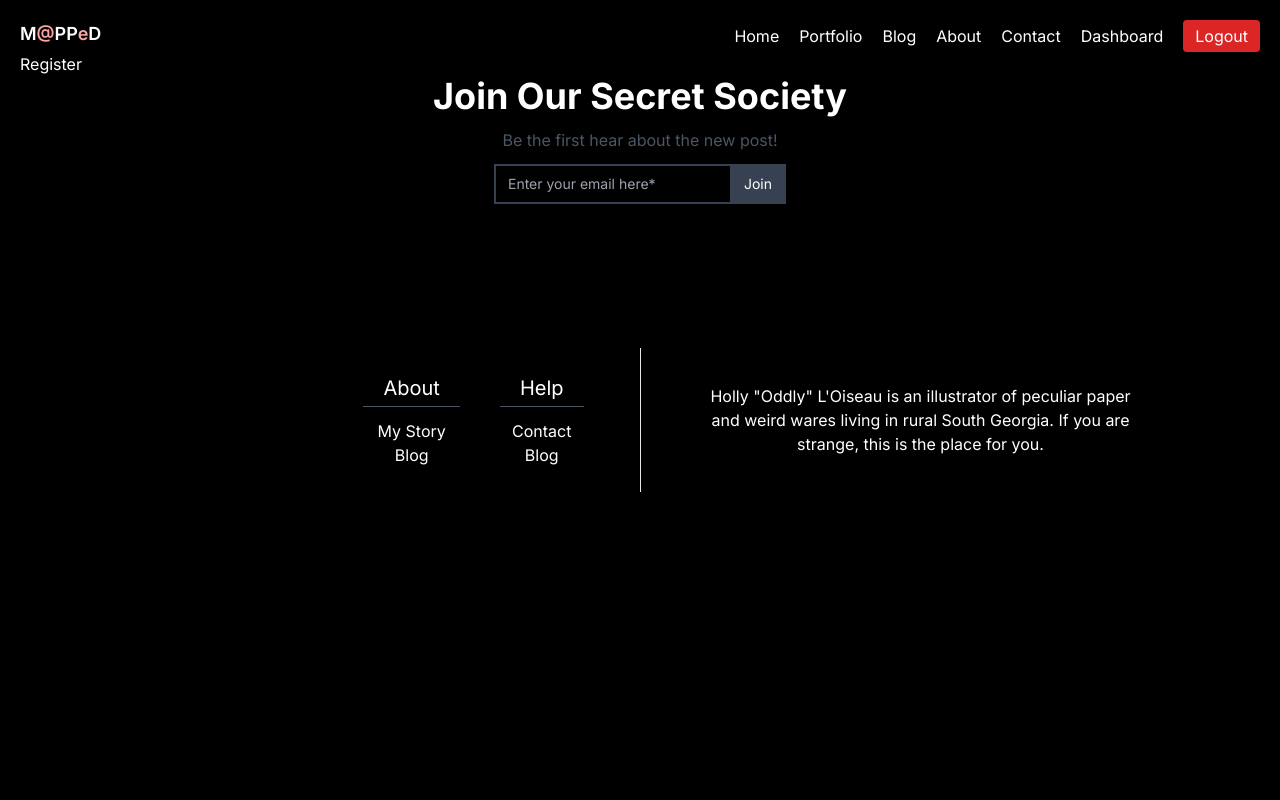
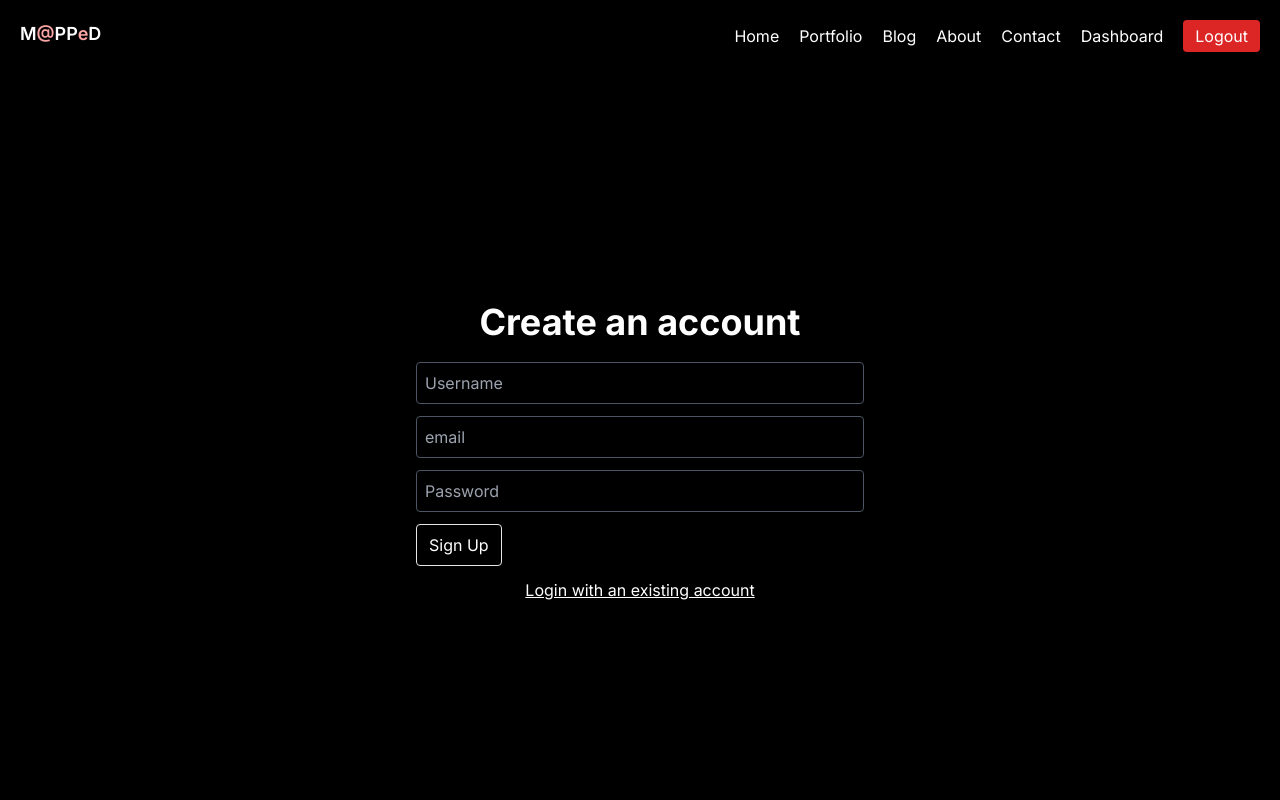
Before and after one commit to almahmud624/explore-nextjs, a Next.js app: page /dashboard/register in a window 1280 px wide. Shown: the top 800 px of the page. Built offline with nearby package versions, Linux system fonts and the light colour scheme.

Commit message:
added google login and email password register

```diff
--- a/package.json
+++ b/package.json
@@ -13,6 +13,7 @@
     "@types/react": "18.2.21",
     "@types/react-dom": "18.2.7",
     "autoprefixer": "10.4.15",
+    "bcryptjs": "^2.4.3",
     "eslint": "8.48.0",
     "eslint-config-next": "13.4.19",
     "mongoose": "6.12.0",
--- /dev/null
+++ b/src/AuthProvider/AuthProvider.tsx
@@ -0,0 +1,5 @@
+"use client";
+import { SessionProvider } from "next-auth/react";
+export default function AuthProvider({ children }: any) {
+  return <SessionProvider>{children}</SessionProvider>;
+}
--- /dev/null
+++ b/src/app/api/auth/[...nextauth]/route.tsx
@@ -0,0 +1,13 @@
+import NextAuth from "next-auth";
+import GoogleProvider from "next-auth/providers/google";
+
+const handler = NextAuth({
+  providers: [
+    GoogleProvider({
+      clientId: process.env.GOOGLE_CLIENT_ID,
+      clientSecret: process.env.GOOGLE_CLIENT_SECRET,
+    }),
+  ],
+});
+
+export { handler as GET, handler as POST };
--- /dev/null
+++ b/src/app/api/auth/register/route.tsx
@@ -0,0 +1,22 @@
+import connect from "@/utils/db";
+import bcrypt from "bcryptjs";
+import User from "@/models/User";
+import { NextResponse } from "next/server";
+export const POST = async (req) => {
+	const { name, email, password } = await req.json();
+
+	await connect();
+	const hashPassword = await bcrypt.hash(password, 5);
+	const newUser = new User({
+		name,
+		email,
+		password: hashPassword,
+	});
+
+	try {
+		await newUser.save();
+		return new NextResponse("User has been created", { status: 201 });
+	} catch (error) {
+		return new NextResponse(error.message, { status: 500 });
+	}
+};
--- a/src/app/dashboard/(auth)/login/page.tsx
+++ b/src/app/dashboard/(auth)/login/page.tsx
@@ -1,9 +1,14 @@
-import React from 'react'
+"use client";
+import React from "react";
+import { signIn } from "next-auth/react";
 
 const Login = () => {
   return (
-    <div>Login</div>
-  )
-}
+    <div>
+      <h1>Login</h1>
+      <button onClick={() => signIn("google")}>Sign in with Google</button>
+    </div>
+  );
+};
 
-export default Login
+export default Login;
--- a/src/app/dashboard/(auth)/register/page.tsx
+++ b/src/app/dashboard/(auth)/register/page.tsx
@@ -1,9 +1,79 @@
-import React from 'react'
+"use client";
+import React from "react";
+import Link from "next/link";
+import { useState } from "react";
+import { useRouter } from "next/navigation";
 
 const Register = () => {
+  const [err, setErr] = useState(false);
+  const router = useRouter();
+
+  const handleSubmit = async (e) => {
+    e.preventDefault();
+    setErr(false);
+    const name = e.target[0].value;
+    const email = e.target[1].value;
+    const password = e.target[2].value;
+
+    try {
+      const res = await fetch("/api/auth/register", {
+        method: "POST",
+        headers: {
+          "Content-type": "application/json",
+        },
+        body: JSON.stringify({
+          name,
+          email,
+          password,
+        }),
+      });
+      res.status === 201 &&
+        router.push("/dashboard/login?success=Account has been created");
+    } catch (error) {
+      setErr(true);
+    }
+  };
   return (
-    <div>Register</div>
-  )
-}
+    <div className="h-screen grid place-items-center">
+      <div className="max-w-md mx-auto">
+        <h1 className="text-4xl font-bold mb-5 text-center">
+          Create an account
+        </h1>
+        <form onSubmit={handleSubmit} className="space-y-3">
+          <input
+            type="text"
+            placeholder="Username"
+            required
+            className="border rounded py-2 px-2 bg-transparent border-gray-600 focus:outline-none w-full"
+          />
+          <input
+            type="email"
+            placeholder="email"
+            required
+            className="border rounded py-2 px-2 bg-transparent border-gray-600 focus:outline-none w-full"
+          />
+          <input
+            type="password"
+            placeholder="Password"
+            required
+            className="border rounded py-2 px-2 bg-transparent border-gray-600 focus:outline-none w-full"
+          />
+          <button
+            type="submit"
+            className={`border py-2 px-3 rounded text-white bg-black mt-5`}
+          >
+            Sign Up
+          </button>
+          <Link
+            href="/dashboard/login"
+            className="block mt-5 text-center underline"
+          >
+            Login with an existing account
+          </Link>
+        </form>
+      </div>
+    </div>
+  );
+};
 
-export default Register
+export default Register;
--- a/src/app/dashboard/page.tsx
+++ b/src/app/dashboard/page.tsx
@@ -2,6 +2,7 @@
 import React from "react";
 import { useEffect, useState } from "react";
 import useSWR from "swr";
+import { useSession } from "next-auth/react";
 
 const fetcher = (...args) => fetch(...args).then((res) => res.json());
 const Dashboard = () => {
@@ -9,6 +10,8 @@ const Dashboard = () => {
     "https://jsonplaceholder.typicode.com/posts",
     fetcher,
   );
+  const session = useSession();
+  console.log(session);
 
   return <div>Dashboard</div>;
 };
--- a/src/app/layout.tsx
+++ b/src/app/layout.tsx
@@ -1,28 +1,32 @@
-import { Navbar } from '@/component/navbar/Navbar'
-import './globals.css'
-import type { Metadata } from 'next'
-import { Inter } from 'next/font/google'
-import { Footer } from '@/component/footer/Footer'
+import { Navbar } from "@/component/navbar/Navbar";
+import "./globals.css";
+import type { Metadata } from "next";
+import { Inter } from "next/font/google";
+import { Footer } from "@/component/footer/Footer";
+import AuthProvider from "@/AuthProvider/AuthProvider";
 
-const inter = Inter({ subsets: ['latin'] })
+const inter = Inter({ subsets: ["latin"] });
 
 export const metadata: Metadata = {
-  title: 'M@PPeD - The New Era',
-  description: 'Generated by create next app',
-}
+  title: "M@PPeD - The New Era",
+  description: "Generated by create next app",
+};
 
 export default function RootLayout({
   children,
 }: {
-  children: React.ReactNode
+  children: React.ReactNode;
 }) {
   return (
     <html lang="en">
       <body className={`${inter.className} p-5`}>
-        <Navbar/>
-        {children}
-        <Footer/>
+        <AuthProvider>
+          {" "}
+          <Navbar />
+          {children}
+          <Footer />
+        </AuthProvider>
       </body>
     </html>
-  )
+  );
 }
--- a/src/models/User.tsx
+++ b/src/models/User.tsx
@@ -6,7 +6,6 @@ const userSchema = new Schema(
 	{
 		name: {
 			type: String,
-			unique: true,
 			requird: true,
 		},
 		email: {
@@ -16,7 +15,6 @@ const userSchema = new Schema(
 		},
 		password: {
 			type: String,
-
 			requird: true,
 		},
 	},
```
Also changed, not shown: 1 other file (tests, documents, lock files or other folders).
